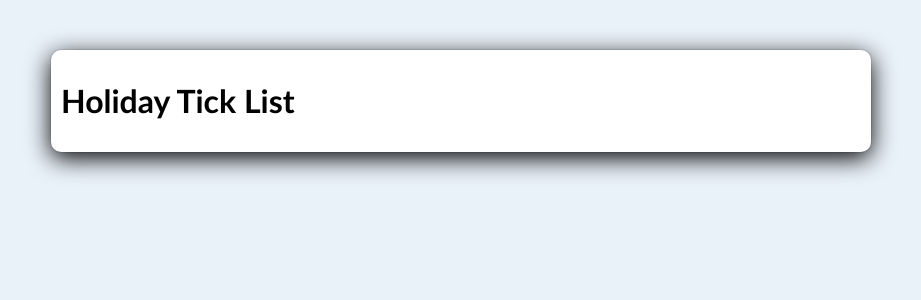
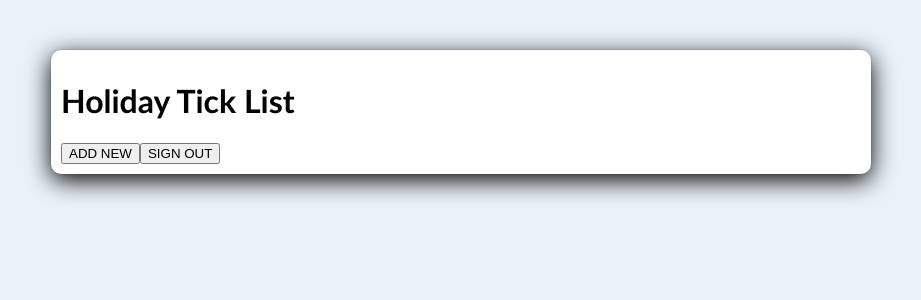
Before and after one commit to Ballarja/todo_app, a React (Create React App) app in the folder client/: page / in a window 1280 px wide. Shown: the top 300 px of the page, without its empty margins (179-1100 px from the left). Built offline with nearby package versions, Linux system fonts and the light colour scheme.

Commit message:
Added button container to ListHeader.js along with two buttons and on click for sign out button

```diff
--- a/client/src/components/ListHeader.js
+++ b/client/src/components/ListHeader.js
@@ -1,7 +1,16 @@
 const ListHeader = ({listName}) => {
+
+    const signOut = () => {
+        console.log("button clicked")
+    }
+
     return (
         <div className = "list-header">
            <h1>{listName}</h1>
+            <div className="button-container">
+                <button className="create">ADD NEW</button>
+                <button className="signout" onClick={signOut}>SIGN OUT</button>
+            </div>
         </div>
     )
 }
```
